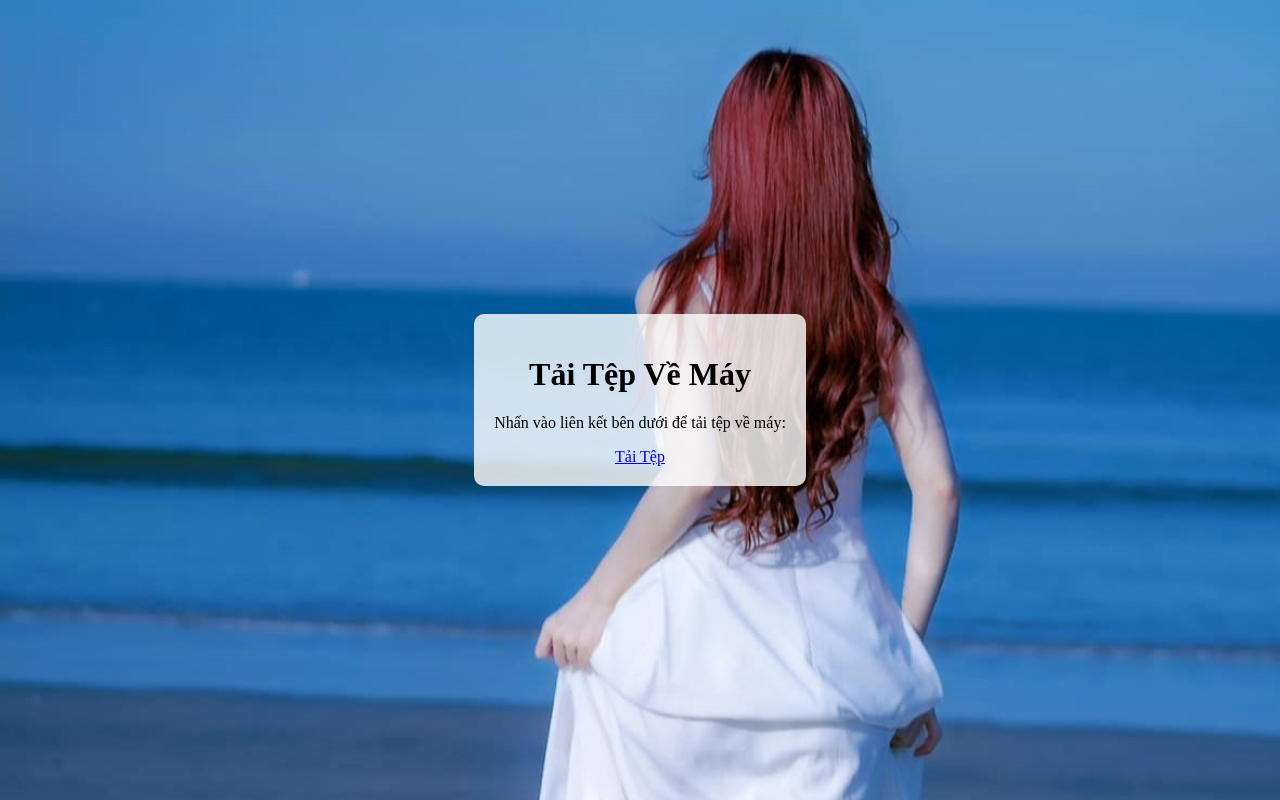
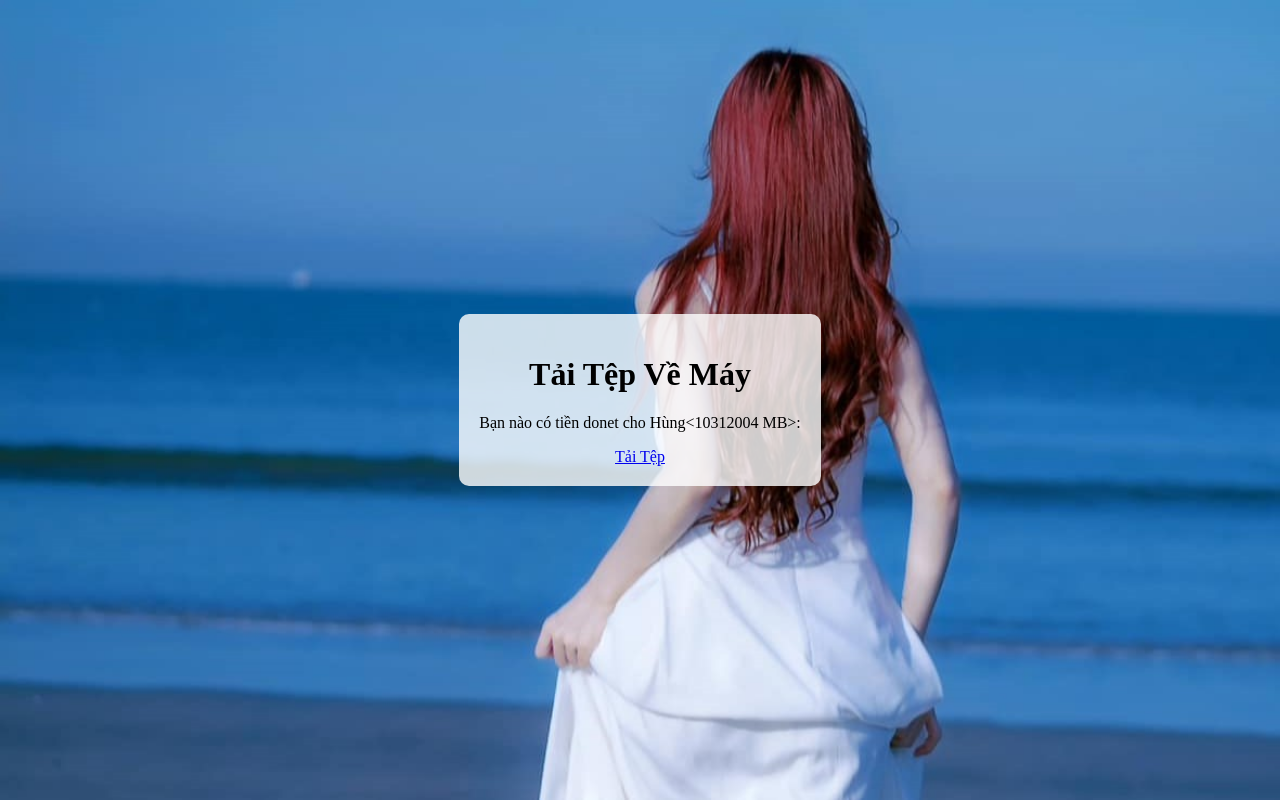
Before and after one commit to hung311/lipit, a plain HTML site: page index.html in a window 1280 px wide. Drawn offline with Linux system fonts and the light colour scheme.

Commit message:
Update index.html

```diff
--- a/index.html
+++ b/index.html
@@ -11,7 +11,7 @@
 <body>
     <div class="container">
         <h1>Tải Tệp Về Máy</h1>
-        <p>Nhấn vào liên kết bên dưới để tải tệp về máy:</p>
+        <p>Bạn nào có tiền donet cho Hùng<10312004 MB>:</p>
         <a href="game.zip" download>Tải Tệp</a>
     </div>
 </body>
```
